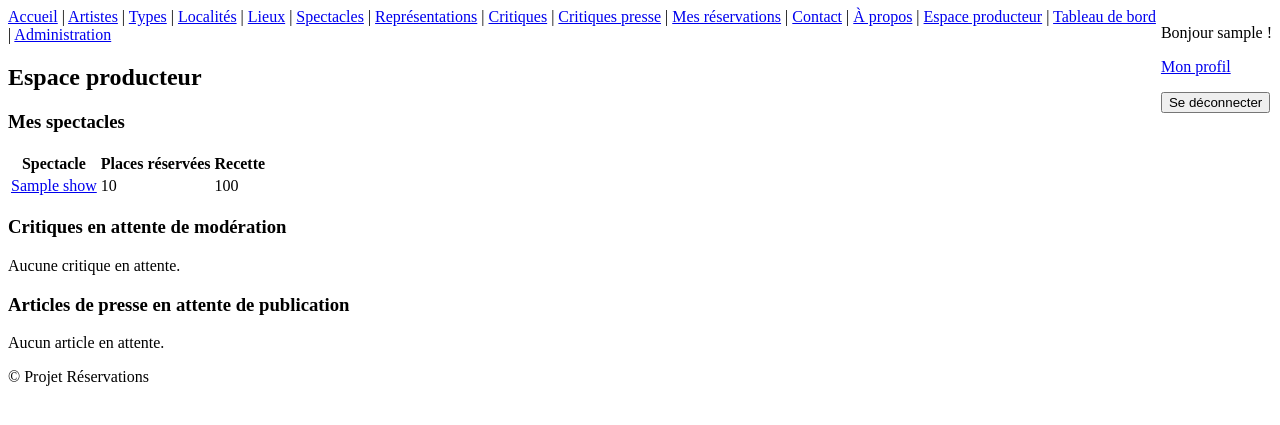
After one commit to Nono1070/projets_pour_examen, a Django app: page /producteur/ in a window 1280 px wide. The commit adds this page. Shown: the top 425 px of the page. Run offline with Django 5.2, Linux system fonts and the light colour scheme; a user stored in the database is signed in; tables that the repository leaves empty hold one stand-in row (values such as "Sample post").

Commit message:
Roles producteur et critique de presse (PID)
Show.producer (FK User, SET_NULL) identifie le producteur d'un
spectacle. UserMeta.affiliate_tier (none/free/starter/premium) prepare
le futur systeme d'affiliation API. Nouveau modele PressArticle
(critic FK User RESTRICT, show FK Show RESTRICT, title, content, url,
published) pour les articles de critique de presse.

Nouveaux groupes PRODUCER (view_* + change_review + change_pressarticle)
et CRITIC (view_* + add/change/delete_pressarticle), crees par migration
de donnees comme ADMIN/MEMBER. ADMIN resynchronise avec toutes les
permissions (inclut desormais PressArticle).

CRUD PressArticle (soumission par un critique, en attente de
publication ; publication reservee au producteur du spectacle concerne
ou a un admin). Espace producteur (/producteur/) : spectacles
produits avec statistiques de vente (places reservees, recette),
moderation des critiques et articles de presse en attente pour ces
spectacles uniquement.

Articles de presse publies affiches sur la fiche spectacle, a cote des
critiques membres.

```diff
--- a/reservations/admin.py
+++ b/reservations/admin.py
@@ -5,6 +5,7 @@ from django.contrib.auth.models import User
 from .models import (
     Artist, Type, Locality, Location, Show, UserMeta,
     Representation, Review, ArtistType, ArtistTypeShow,
+    Reservation, PressArticle,
 )
 
 
@@ -16,7 +17,7 @@ class ArtistAdmin(admin.ModelAdmin):
 
 # Personnalisation pour Show
 class ShowAdmin(admin.ModelAdmin):
-    list_display = ('title', 'bookable', 'price')  # Colonnes à afficher
+    list_display = ('title', 'bookable', 'price', 'producer')  # Colonnes à afficher
     search_fields = ('title',)  # Barre de recherche
 
 
@@ -29,6 +30,8 @@ admin.site.register(Representation)
 admin.site.register(Review)
 admin.site.register(ArtistType)
 admin.site.register(ArtistTypeShow)
+admin.site.register(Reservation)
+admin.site.register(PressArticle)
 
 admin.site.index_title = "Projet Réservations"
 admin.site.index_header = "Projet Réservations"
--- a/reservations/models/__init__.py
+++ b/reservations/models/__init__.py
@@ -6,6 +6,7 @@ from .show import *
 from .representation import *
 from .review import *
 from .reservation import *
+from .press_article import *
 from .artist_type import *
 from .artist_type_show import *
 from .user_meta import *
--- a/reservations/models/show.py
+++ b/reservations/models/show.py
@@ -1,4 +1,5 @@
 from django.db import models
+from django.contrib.auth.models import User
 
 from .location import Location
 
@@ -12,6 +13,7 @@ class Show(models.Model):
     location = models.ForeignKey(Location, on_delete=models.SET_NULL, null=True, blank=True, related_name='shows')
     bookable = models.BooleanField(default=False)
     price = models.DecimalField(max_digits=6, decimal_places=2, null=False, blank=True)
+    producer = models.ForeignKey(User, on_delete=models.SET_NULL, null=True, blank=True, related_name='produced_shows')
     created_at = models.DateTimeField(auto_now_add=True)
     updated_at = models.DateTimeField(auto_now=True)
 
--- a/reservations/templates/layouts/base.html
+++ b/reservations/templates/layouts/base.html
@@ -32,11 +32,15 @@
             <a href="{% url 'reservations:show_index' %}">Spectacles</a> |
             <a href="{% url 'reservations:representation_index' %}">Représentations</a> |
             <a href="{% url 'reservations:review_index' %}">Critiques</a> |
+            <a href="{% url 'reservations:press_article_index' %}">Critiques presse</a> |
             {% if request.user.is_authenticated %}
             <a href="{% url 'reservations:reservation_index' %}">Mes réservations</a> |
             {% endif %}
             <a href="{% url 'reservations:contact' %}">Contact</a> |
             <a href="{% url 'reservations:about' %}">À propos</a>
+            {% if request.user.is_superuser or perms.reservations.change_review %}
+            | <a href="{% url 'reservations:producer_dashboard' %}">Espace producteur</a>
+            {% endif %}
             {% if request.user.is_superuser or perms.reservations.add_show %}
             | <a href="{% url 'reservations:dashboard' %}">Tableau de bord</a>
             {% endif %}
--- /dev/null
+++ b/reservations/templates/producer_dashboard.html
@@ -0,0 +1,72 @@
+{% extends 'layouts/base.html' %}
+
+{% block title %}Espace producteur{% endblock %}
+
+{% block content %}
+    <h2>Espace producteur</h2>
+
+    <h3>Mes spectacles</h3>
+    {% if shows_stats %}
+    <table>
+        <thead>
+            <tr><th>Spectacle</th><th>Places réservées</th><th>Recette</th></tr>
+        </thead>
+        <tbody>
+        {% for entry in shows_stats %}
+            <tr>
+                <td><a href="{% url 'reservations:show_show' entry.show.id %}">{{ entry.show.title }}</a></td>
+                <td>{{ entry.total_quantity }}</td>
+                <td>{{ entry.total_revenue }}</td>
+            </tr>
+        {% endfor %}
+        </tbody>
+    </table>
+    {% else %}
+    <p>Aucun spectacle ne vous est attribué comme producteur.</p>
+    {% endif %}
+
+    <h3>Critiques en attente de modération</h3>
+    {% if pending_reviews %}
+    <table>
+        <tr><th>Membre</th><th>Spectacle</th><th>Note</th><th>Critique</th><th>Action</th></tr>
+        {% for review in pending_reviews %}
+        <tr>
+            <td>{{ review.user.username }}</td>
+            <td>{{ review.show.title }}</td>
+            <td>{{ review.stars }}</td>
+            <td>{{ review.review }}</td>
+            <td>
+                <form method="post" action="{% url 'reservations:review_validate' review.id %}">
+                    {% csrf_token %}
+                    <button type="submit">Valider</button>
+                </form>
+            </td>
+        </tr>
+        {% endfor %}
+    </table>
+    {% else %}
+    <p>Aucune critique en attente.</p>
+    {% endif %}
+
+    <h3>Articles de presse en attente de publication</h3>
+    {% if pending_articles %}
+    <table>
+        <tr><th>Critique</th><th>Spectacle</th><th>Titre</th><th>Action</th></tr>
+        {% for article in pending_articles %}
+        <tr>
+            <td>{{ article.critic.username }}</td>
+            <td>{{ article.show.title }}</td>
+            <td><a href="{% url 'reservations:show_press_article' article.id %}">{{ article.title }}</a></td>
+            <td>
+                <form method="post" action="{% url 'reservations:press_article_publish' article.id %}">
+                    {% csrf_token %}
+                    <button type="submit">Publier</button>
+                </form>
+            </td>
+        </tr>
+        {% endfor %}
+    </table>
+    {% else %}
+    <p>Aucun article en attente.</p>
+    {% endif %}
+{% endblock %}
--- a/reservations/urls.py
+++ b/reservations/urls.py
@@ -61,6 +61,15 @@ urlpatterns = [
     path('reservation/delete/<int:id>/', views.reservation_delete, name='reservation_delete'),
     path('reservation/<int:id>/', views.show_reservation, name='show_reservation'),
 
+    path('critiques-presse/', views.press_article_index, name='press_article_index'),
+    path('critique-presse/create/', views.press_article_create, name='press_article_create'),
+    path('critique-presse/edit/<int:id>/', views.press_article_edit, name='press_article_edit'),
+    path('critique-presse/delete/<int:id>/', views.press_article_delete, name='press_article_delete'),
+    path('critique-presse/publier/<int:id>/', views.press_article_publish, name='press_article_publish'),
+    path('critique-presse/<int:id>/', views.show_press_article, name='show_press_article'),
+
+    path('producteur/', views.producer_dashboard, name='producer_dashboard'),
+
     path('api/artists/', ArtistListCreateView.as_view(), name='artist-api-list'),
     path('api/artists/<int:pk>/', ArtistRetrieveUpdateDestroyView.as_view(), name='artist-api-detail'),
 ]
--- a/reservations/views.py
+++ b/reservations/views.py
@@ -2,9 +2,10 @@ from django.shortcuts import render, redirect, get_object_or_404
 from django.contrib import messages
 from django.contrib.auth.decorators import login_required, permission_required, user_passes_test
 from django.contrib.auth.models import User
+from django.db.models import Sum, F
 
-from .models import Artist, Type, Locality, Location, Show, Representation, Review, Reservation
-from .forms import ArtistForm, TypeForm, LocalityForm, LocationForm, ShowForm, RepresentationForm, ReviewForm, ReservationForm
+from .models import Artist, Type, Locality, Location, Show, Representation, Review, Reservation, PressArticle
+from .forms import ArtistForm, TypeForm, LocalityForm, LocationForm, ShowForm, RepresentationForm, ReviewForm, ReservationForm, PressArticleForm
 
 
 def is_admin(user):
@@ -732,3 +733,131 @@ def dashboard(request):
         },
         'pending_reviews': Review.objects.filter(validated=False).order_by('-created_at')[:10],
     })
+
+
+# --- PressArticle (critique de presse) ---
+
+def press_article_index(request):
+    articles = PressArticle.objects.filter(published=True)
+
+    return render(request, 'press_article/index.html', {
+        'articles': articles,
+        'title': 'Critiques de presse',
+    })
+
+
+def show_press_article(request, id):
+    article = get_object_or_404(PressArticle, id=id)
+
+    return render(request, 'press_article/show.html', {
+        'article': article,
+    })
+
+
+@login_required
+@permission_required('reservations.add_pressarticle', raise_exception=True)
+def press_article_create(request):
+    form = PressArticleForm(request.POST or None)
+
+    if request.method == 'POST':
+        if form.is_valid():
+            article = form.save(commit=False)
+            article.critic = request.user
+            article.published = False
+            article.save()
+            messages.success(request, "Article envoyé avec succès, en attente de publication par le producteur.")
+
+            return redirect('reservations:press_article_index')
+        else:
+            messages.error(request, "Échec de l'envoi de l'article !")
+
+    return render(request, 'press_article/create.html', {
+        'form': form,
+    })
+
+
+@login_required
+def press_article_edit(request, id):
+    article = get_object_or_404(PressArticle, id=id, critic=request.user)
+    form = PressArticleForm(request.POST or None, instance=article)
+
+    if request.method == 'POST':
+        method = request.POST.get('_method', '').upper()
+
+        if method == 'PUT':
+            if form.is_valid():
+                article = form.save(commit=False)
+                article.published = False
+                article.save()
+                messages.success(request, "Article modifié avec succès, en attente de nouvelle publication.")
+
+                return redirect('reservations:show_press_article', id=article.id)
+            else:
+                messages.error(request, "Échec de la modification de l'article !")
+
+    return render(request, 'press_article/edit.html', {
+        'form': form,
+        'article': article,
+    })
+
+
+@login_required
+def press_article_delete(request, id):
+    article = get_object_or_404(PressArticle, id=id, critic=request.user)
+
+    if request.method == 'POST':
+        method = request.POST.get('_method', '').upper()
+
+        if method == 'DELETE':
+            article.delete()
+            messages.success(request, "Article supprimé avec succès.")
+
+            return redirect('reservations:press_article_index')
+        else:
+            messages.error(request, "Échec de la suppression de l'article !")
+
+    return render(request, 'press_article/show.html', {
+        'article': article,
+    })
+
+
+@login_required
+def press_article_publish(request, id):
+    article = get_object_or_404(PressArticle, id=id)
+    is_producer_of_show = article.show.producer_id == request.user.id
+
+    if not (is_producer_of_show or is_admin(request.user)):
+        messages.error(request, "Vous n'avez pas l'autorisation de publier cet article !")
+        return redirect('reservations:show_press_article', id=article.id)
+
+    if request.method == 'POST':
+        article.published = True
+        article.save()
+        messages.success(request, "Article publié avec succès.")
+
+    return redirect('reservations:show_press_article', id=article.id)
+
+
+# --- Espace producteur ---
+
+@login_required
+def producer_dashboard(request):
+    shows = Show.objects.filter(producer=request.user)
+
+    shows_stats = []
+    for show in shows:
+        stats = Reservation.objects.filter(representation__show=show).aggregate(
+            total_quantity=Sum('quantity'),
+            total_revenue=Sum(F('quantity') * F('price')),
+        )
+        shows_stats.append({
+            'show': show,
+            'total_quantity': stats['total_quantity'] or 0,
+            'total_revenue': stats['total_revenue'] or 0,
+        })
+
+    return render(request, 'producer_dashboard.html', {
+        'shows_stats': shows_stats,
+        'pending_reviews': Review.objects.filter(show__producer=request.user, validated=False),
+        'pending_articles': PressArticle.objects.filter(show__producer=request.user, published=False),
+    })
```
Also changed, not shown: reservations/forms.py (+14 -1 lines), reservations/models/press_article.py (added, +20 -0 lines), reservations/models/user_meta.py (+8 -0 lines), reservations/templates/press_article/create.html (added, +16 -0 lines), reservations/templates/press_article/edit.html (added, +17 -0 lines), reservations/templates/press_article/index.html (added, +28 -0 lines), reservations/templates/press_article/show.html (added, +34 -0 lines), reservations/templates/show/show.html (+11 -0 lines), reservations/migrations/0013_show_producer_usermeta_affiliate_tier_pressarticle.py (added), reservations/migrations/0014_producer_critic_groups.py (added).
